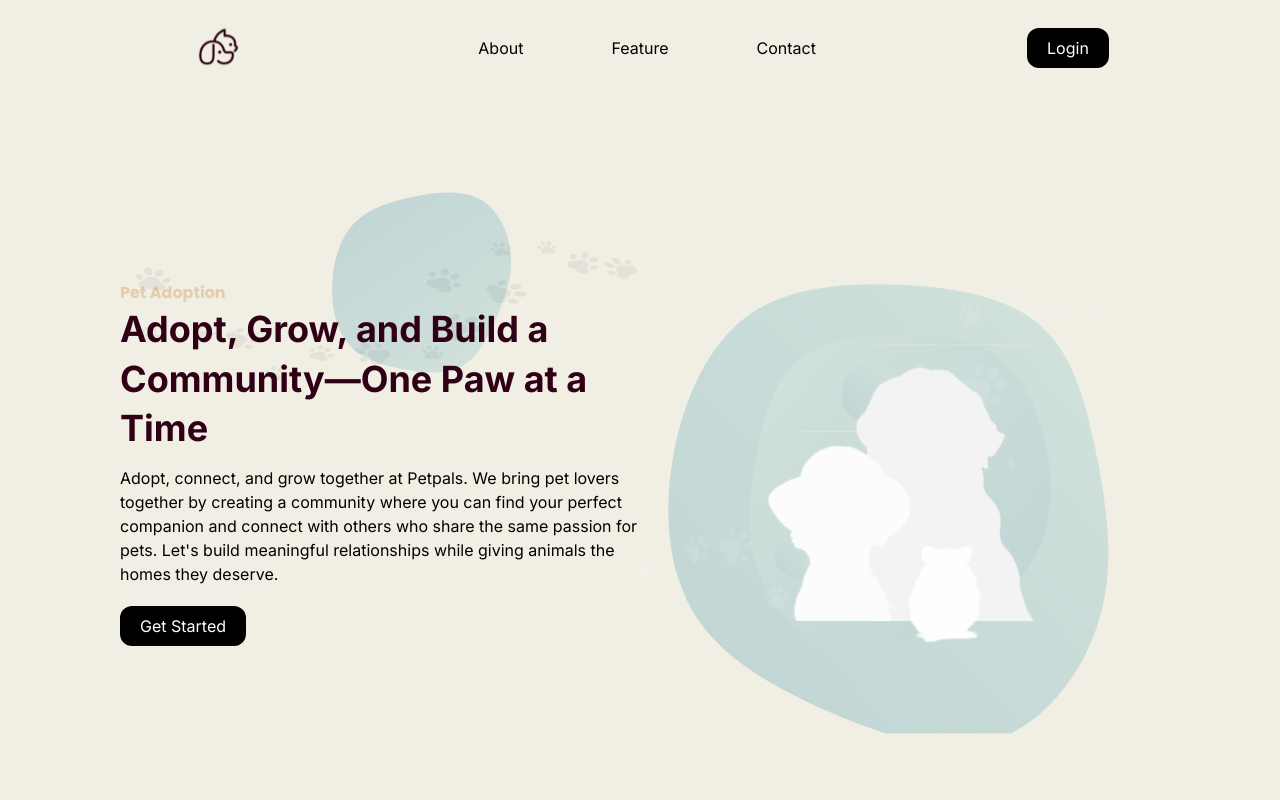
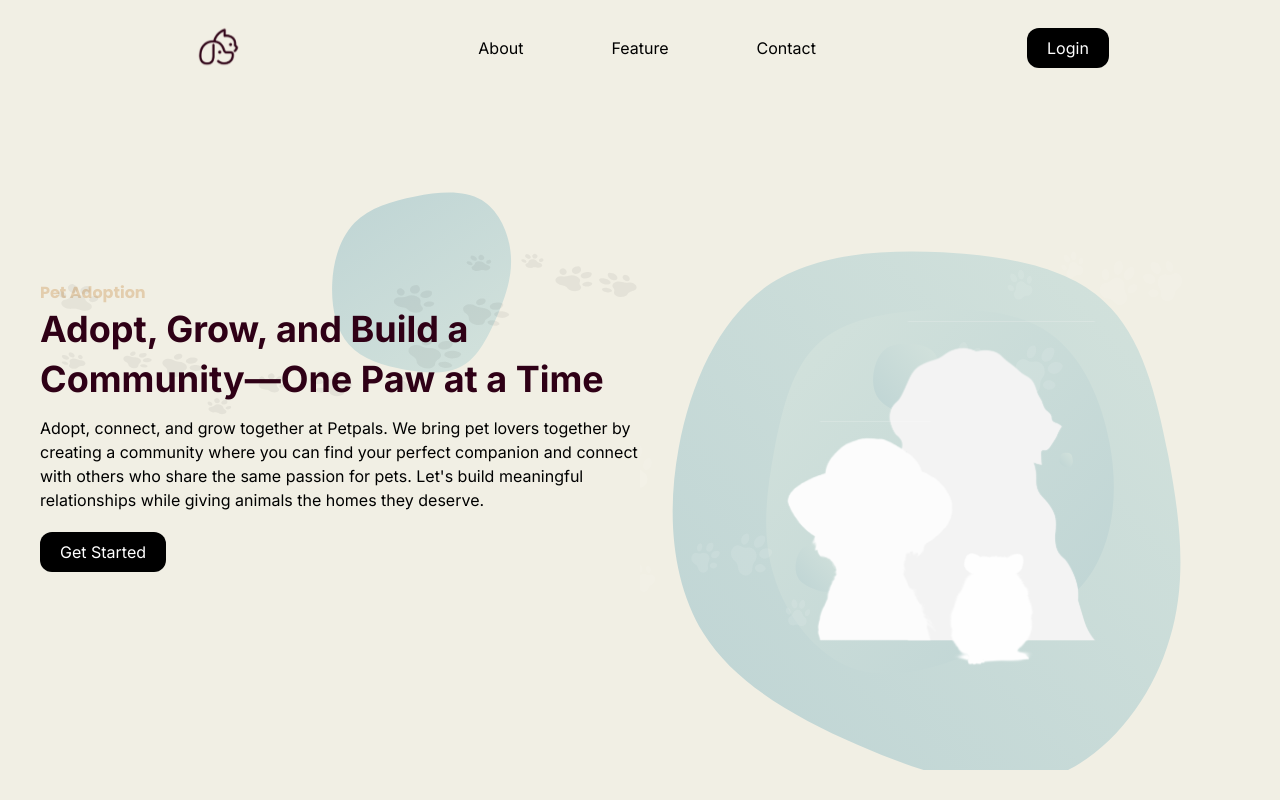
Before and after one commit to birongliu/CISC-4900, a Next.js app in the folder frontend/: page / in a window 1280 px wide. Shown: the top 800 px of the page. Built offline with nearby package versions, Linux system fonts and the light colour scheme.

Commit message:
Refactor Hero component to remove unnecessary CSS class in landing page

```diff
--- a/frontend/src/app/ui/landing/Hero.tsx
+++ b/frontend/src/app/ui/landing/Hero.tsx
@@ -6,7 +6,7 @@ import Button from "./components/button";
 
 export default function Hero() {
   return (
-    <div className="h-full py-16 md:px-20 relative grid lg:grid-cols-2">
+    <div className="h-full py-16 relative grid lg:grid-cols-2">
       <section className=" w-full py-32 relative">
         <Vector className="z-10 top-2" />
         <Shape className="top-10 right-32" />
```
